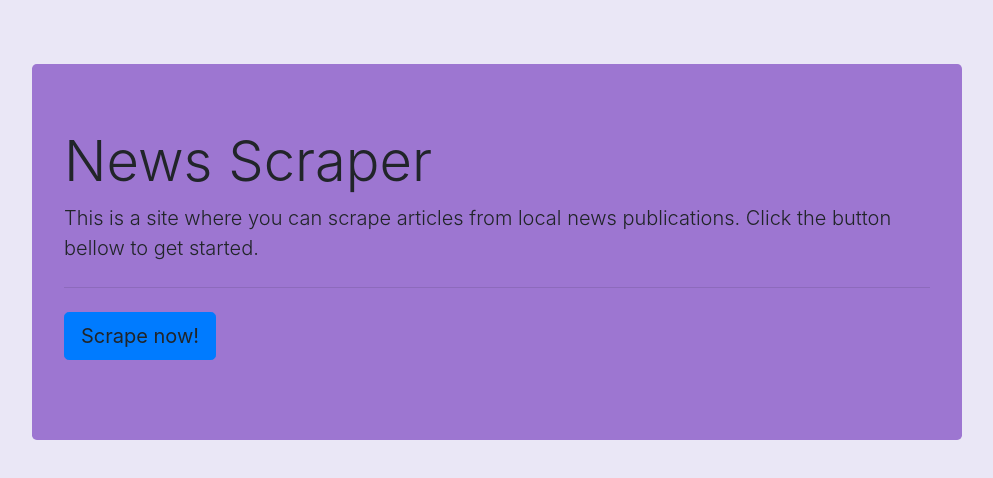
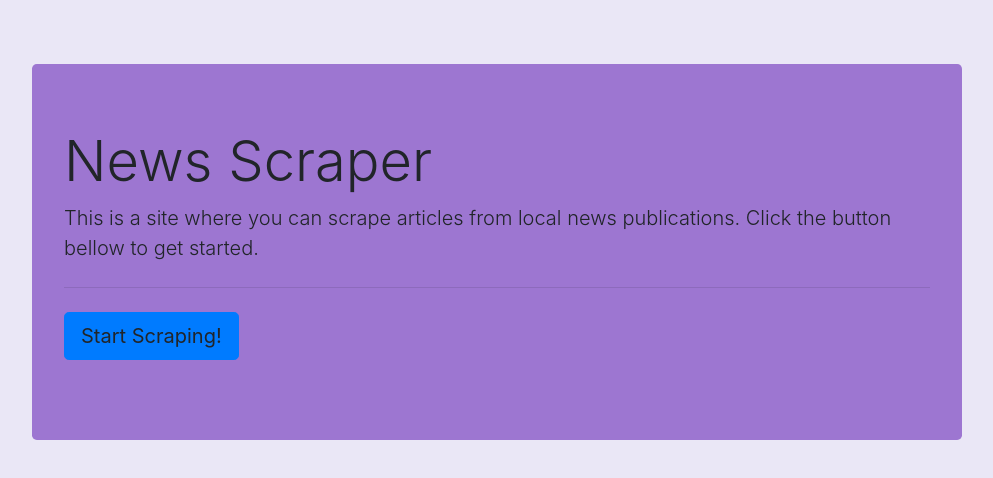
Before and after one commit to meganlockette/mongo-scraper, a website: page public/index.html in a window 1280 px wide. Shown: the whole page, without its empty margins (143-1136 px from the left). Drawn offline with nearby package versions, Linux system fonts and the light colour scheme; no server answers.

Commit message:
fixing button on home page

```diff
--- a/public/index.html
+++ b/public/index.html
@@ -54,7 +54,7 @@
         <p class="lead">This is a site where you can scrape articles from local news publications. Click the button bellow to get started.</p>
         <hr class="my-4">
         <p class="lead">
-          <a class="btn btn-primary btn-lg" id="scrape-it" role="button">Scrape now!</a>
+          <a class="btn btn-primary btn-lg" id="scrape-it" role="button">Start Scraping!</a>
         </p>
       </div>
 
```
